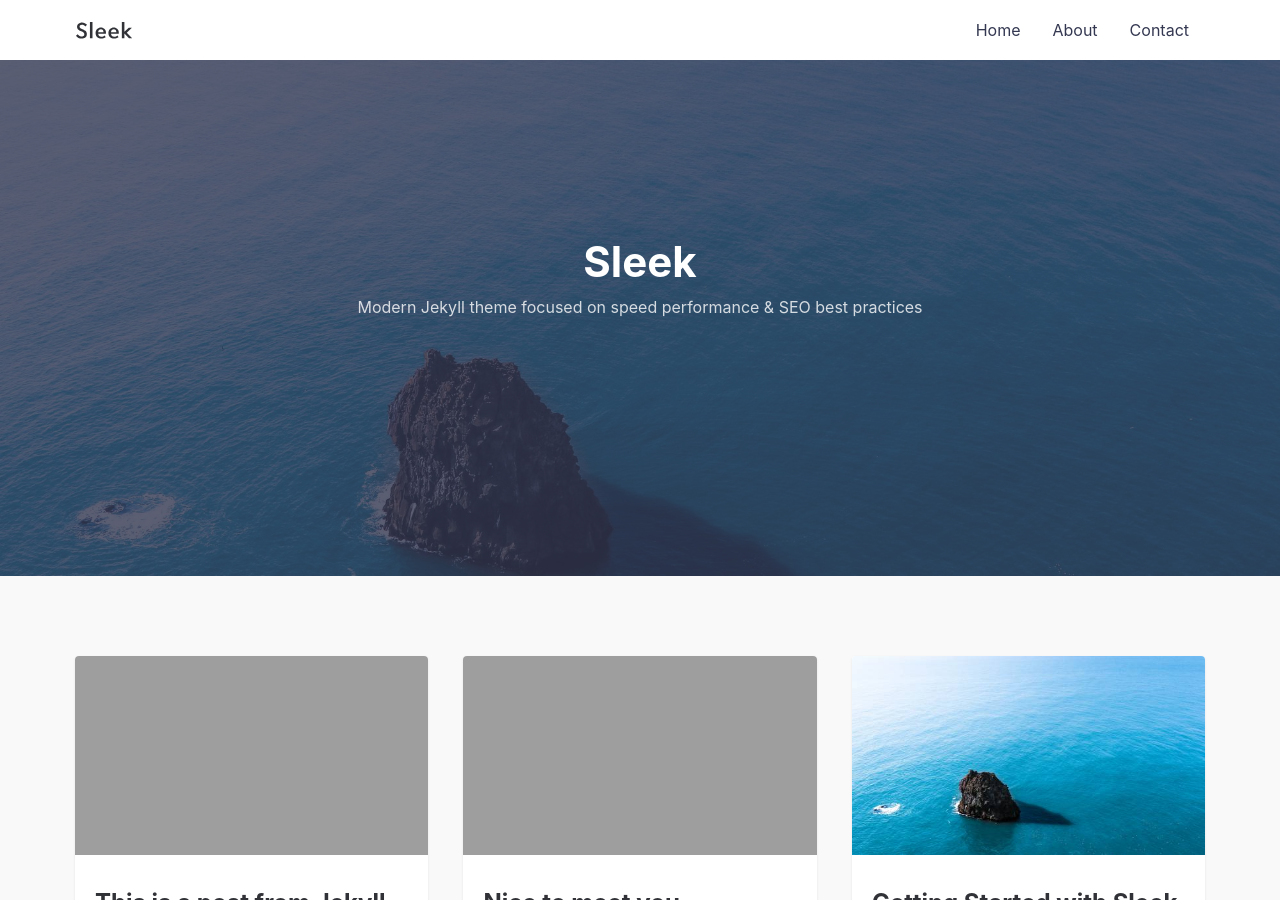
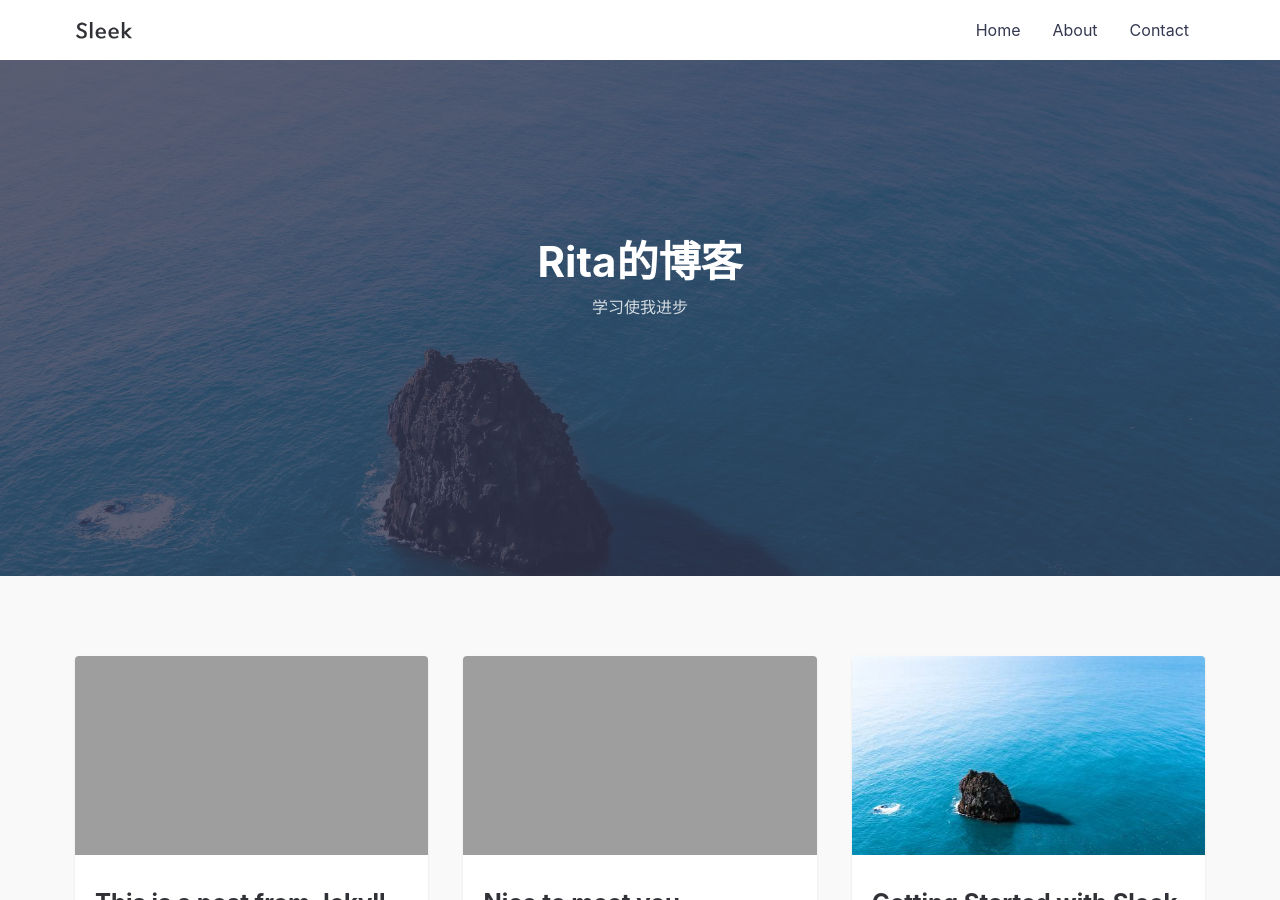
Before and after one commit to ruoye123/rita.github.io, a Jekyll site: the page built from index.md, in a window 1280 px wide and 900 px high. Built offline with Jekyll 4.4.1, drawn with Linux system fonts in a browser that asks for light colours.

Commit message:
修改文件: _layouts/default.html

```diff
--- a/_layouts/default.html
+++ b/_layouts/default.html
@@ -20,8 +20,8 @@ layout: compress
 
     <div class="hero lazyload" data-bg="{{site.url}}/assets/img/posts/sleek_lg.jpg">
       <div class="hero__wrap">
-        <h1 class="hero__title">Sleek</h1>
-        <p class="hero__meta">Modern Jekyll theme focused on speed performance & SEO best practices</p>
+        <h1 class="hero__title">Rita的博客</h1>
+        <p class="hero__meta">学习使我进步</p>
       </div>
     </div>
 
```
